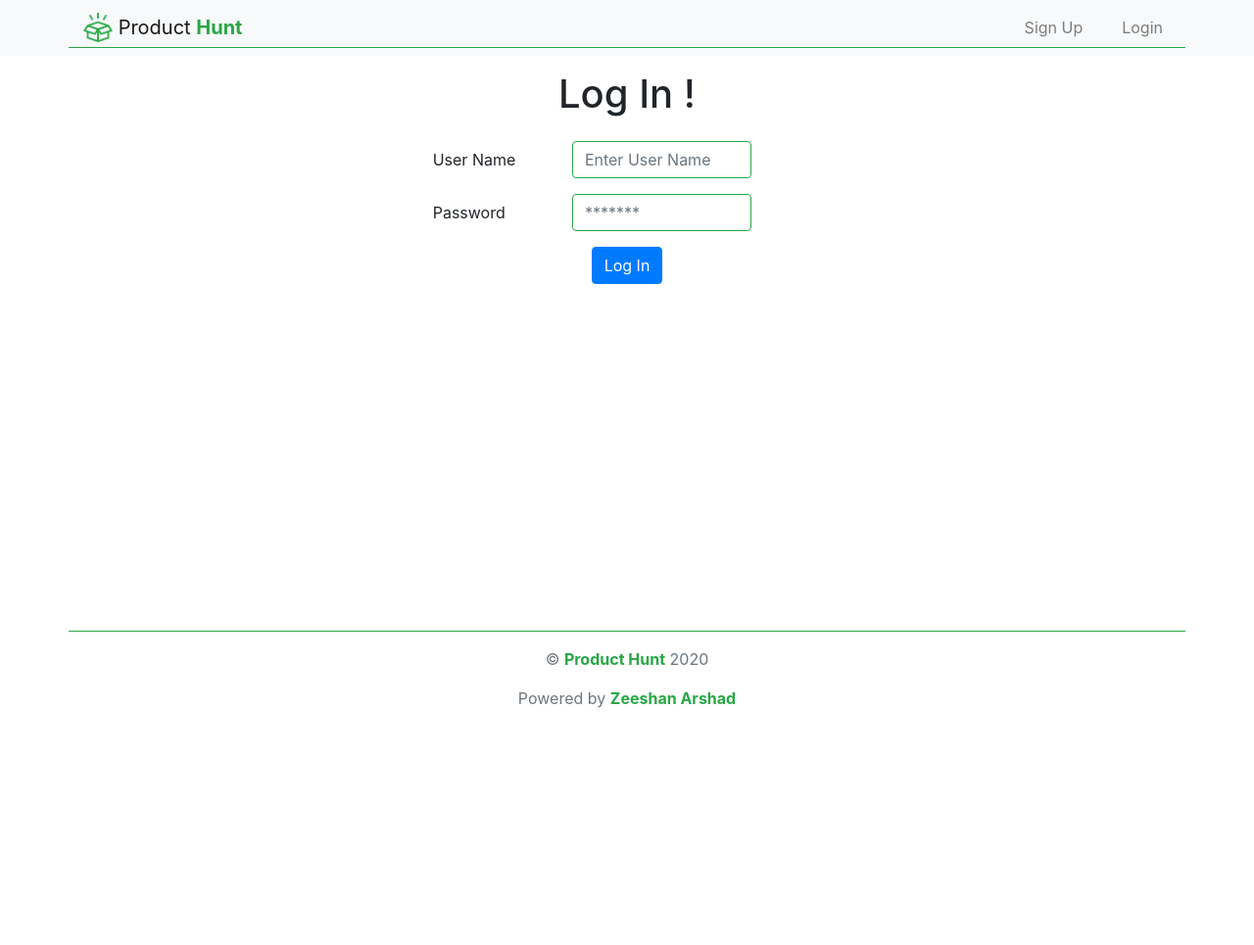
After one commit to ZeeshanArshad11/producthunt-project, a Django app: page /account/login/ in a window 1280 px wide. The commit adds this page. Shown: the top 965 px of the page at 98% size. Run offline with Django 3.2, Linux system fonts and the light colour scheme; some libraries are stand-ins or nearby versions.

Commit message:
completed login sign and logout functionality and styling

```diff
--- /dev/null
+++ b/accounts/templates/accounts/login.html
@@ -0,0 +1,42 @@
+{% extends 'base.html' %}
+
+{% block title %}
+Login
+{% endblock title %}
+
+{% block content %}
+{% if error %}
+<div class="container">
+  <div class="alert alert-warning alert-dismissible fade show" role="alert">
+    <strong>Attention!</strong> {{ error }} <strong>Please Try again!</strong>
+    <button type="button" class="close" data-dismiss="alert" aria-label="Close">
+      <span aria-hidden="true">&times;</span>
+    </button>
+  </div>
+</div>
+{% endif %}
+<h1 class="text-center">Log In !</h1>
+<div class="container col-md-4 mt-4 " style="height: 500px;">
+  <form method="POST" action="{% url 'login' %}">
+    {% csrf_token %}
+    <div class="form-group row">
+      <label for="inputname" class="col-sm-4 col-form-label">User Name</label>
+      <div class="col-sm-6">
+        <input type="text" class="form-control border-success" id="inputname" name="username" placeholder="Enter User Name">
+      </div>
+    </div>
+    <div class="form-group row">
+      <label for="inputPassword1" class="col-sm-4 col-form-label">Password</label>
+      <div class="col-sm-6">
+        <input type="password" class="form-control border-success" id="inputPassword1" name="password" placeholder="*******">
+      </div>
+    </div>
+    <div class="form-group row">
+      <div class="col-sm-12 text-center">
+        <button type="submit" class="btn btn-primary">Log In</button>
+      </div>
+    </div>
+  </form>
+</div>
+
+{% endblock content %}
--- /dev/null
+++ b/accounts/urls.py
@@ -0,0 +1,9 @@
+
+from django.urls import path
+from . import views
+
+urlpatterns = [
+    path('signup/', views.signup, name='signup'),
+    path('login/', views.login, name='login'),
+    path('logout/', views.logout, name='logout'),
+]
--- a/accounts/views.py
+++ b/accounts/views.py
@@ -1,3 +1,38 @@
-from django.shortcuts import render
+from django.shortcuts import render, redirect
+from django.contrib.auth.models import User
+from django.contrib import auth
+
 
 # Create your views here.
+def signup(request):
+    if request.method == 'POST':
+        if request.POST['password1'] == request.POST['password2'] :
+            try:
+                user = User.objects.POST(username=request.POST['username'])
+                return render(request, 'accounts/signup.html', {'error':'User already exist!'})
+            except User.DoesNotExist:
+                user = User.objects.create_user(request.POST['username'], password=request.POST['password1'])
+                auth.login(request,user)
+                return redirect('home')
+        else:
+            return render(request, 'accounts/signup.html', {'error':'Password doesnot match!'})
+    else:
+        return render(request, 'accounts/signup.html')
+
+def login(request):
+    if request.method == 'POST':
+        user = auth.authenticate(username = request.POST['username'] , password = request.POST['password'])
+        if user is not None:
+            auth.login(request, user)
+            return redirect('home')
+        else:
+            return render(request, 'accounts/login.html', {'error':'UserName or Password is incorrect!'})
+    else:
+        return render(request, 'accounts/login.html')
+
+
+def logout(request):
+    # redirect to the homepage
+    if request.method == 'POST':
+        auth.logout(request)
+        return redirect('home')
--- a/producthunt/templates/base.html
+++ b/producthunt/templates/base.html
@@ -16,7 +16,7 @@
 <body style = "min-height: 75rem; padding-top: 4.5rem;">
   <nav class="navbar navbar-expand-lg navbar-light fixed-top bg-light">
     <div class="container border-bottom border-success">
-      <a class="navbar-brand" href="#">
+      <a class="navbar-brand" href="{% url 'home' %}">
         <!-- <svg class="bi bi-diamond-half text-success" width="2em" height="2em" viewBox="0 0 16 16" fill="currentColor" xmlns="http://www.w3.org/2000/svg">
           <path fill-rule="evenodd" d="M9.05.435c-.58-.58-1.52-.58-2.1 0L.436 6.95c-.58.58-.58 1.519 0 2.098l6.516 6.516c.58.58 1.519.58 2.098 0l6.516-6.516c.58-.58.58-1.519 0-2.098L9.05.435zM8 .989c.127 0 .253.049.35.145l6.516 6.516a.495.495 0 0 1 0 .7L8.35 14.866a.493.493 0 0 1-.35.145V.989z"/>
         </svg> -->
@@ -28,8 +28,18 @@
       </button>
       <div class="collapse navbar-collapse" id="navbarNavAltMarkup">
         <div class="navbar-nav ml-auto ">
-          <a class="nav-item nav-link mr-4" href="#">Sign Up</a>
-          <a class="nav-item nav-link" href="#">Login</a>
+          {% if user.is_authenticated %}
+          <a class="nav-item nav-link badge" href="javascript:{document.getElementById('logoutform').submit()}">
+            <h6>Logout <span class="badge badge-light">{{ user.username}}</span></h6>
+          </a>
+          <form id="logoutform" action="{% url 'logout' %}" method="POST">
+            {% csrf_token %}
+            <input type="hidden">
+          </form>
+          {% else %}
+          <a class="nav-item nav-link mr-4" href="{% url 'signup' %}">Sign Up</a>
+          <a class="nav-item nav-link" href="{% url 'login' %}">Login</a>
+          {% endif %}
         </div>
       </div>
     </div>
--- a/producthunt/urls.py
+++ b/producthunt/urls.py
@@ -19,5 +19,6 @@ from products import views
 
 urlpatterns = [
     path('admin/', admin.site.urls),
-    path('', include('products.urls')),
+    path('', views.home , name='home'),
+    path('account/', include('accounts.urls')),
 ]
```
Also changed, not shown: accounts/templates/accounts/signup.html (added, +48 -0 lines).
